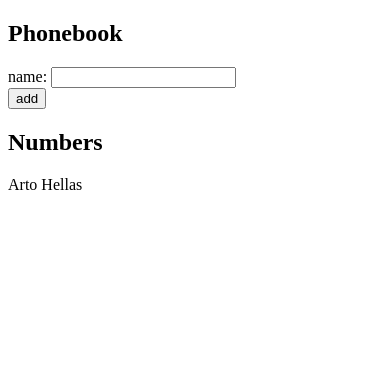
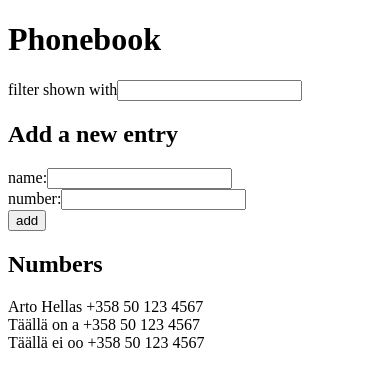
Before and after one commit to Niosni/FullStackOpen2023, a React (Vite) app in the folder osa2/puhelinluettelo/: page / in a window 390 px wide. Shown: the top 386 px of the page. Built offline with nearby package versions, Linux system fonts and the light colour scheme.

Commit message:
Task 2.8 and 2.9: add a phone number and a filter field

```diff
--- a/osa2/puhelinluettelo/src/App.jsx
+++ b/osa2/puhelinluettelo/src/App.jsx
@@ -2,50 +2,106 @@ import { useState } from 'react'
 
 const App = () => {
   const [persons, setPersons] = useState([
-    { name: 'Arto Hellas' }
+    {
+      name: 'Arto Hellas',
+      number: '+358 50 123 4567',
+    },
+    {
+      name: 'Täällä on a',
+      number: '+358 50 123 4567',
+    },
+    {
+      name: 'Täällä ei oo',
+      number: '+358 50 123 4567',
+    },
   ])
   const [newName, setNewName] = useState('')
+  const [newNumber, setNewNumber] = useState('')
+  const [filterValue, setFilterValue] = useState('')
+
+  const handleNumberChange = (event) => {
+    setNewNumber(event.target.value);
+  }
 
   const handleNameChange = (event) => {
     setNewName(event.target.value)
   }
 
-  const addName = (event) => {
+  const handleFilterChange = (event) => {
+    setFilterValue(event.target.value)
+  }
+
+  const addDetails = (event) => {
     event.preventDefault()
-    //handle duplicates
+
+    //handle duplicate names
     const allNames = persons.map(person => person.name)
-
     if (allNames.includes(newName)) {
       alert(`${newName} is already added to the phonebook!`)
       return;
     }
 
-    const nameObject = {
+    let personObject = {
       name: newName,
     }
+    //Add number if one given
+    if (newNumber) {
+      personObject = {
+        ...personObject,
+        number: newNumber,
+      }
+      setNewNumber('')
+    }
 
-    setPersons(persons.concat(nameObject))
+    setPersons(persons.concat(personObject))
     setNewName('')
   }
+  // Filter by name
+  let personsToShow = filterValue
+    ? persons.filter((person) =>
+        person.name.toLowerCase().includes(filterValue.toLowerCase()
+      ))
+    : persons
+
+  // Create the list to show
+  let listToShow = personsToShow.map(person =>
+    <div key={person.name}>{person.name} {person.number}</div>
+  )
+
+
 
   return (
     <div>
-      <h2>Phonebook</h2>
-      <form onSubmit={addName}>
+      <h1>Phonebook</h1>
+      <div>
+        filter shown with
+        <input
+          value={filterValue}
+          onChange={handleFilterChange}
+        />
+      </div>
+      <h2>Add a new entry</h2>
+      <form onSubmit={addDetails}>
         <div>
-          name: <input
-            value={newName}
-            onChange={handleNameChange}
-          />
+          name:
+            <input
+              value={newName}
+              onChange={handleNameChange}
+            />
+        </div>
+        <div>
+          number:
+            <input
+              value={newNumber}
+              onChange={handleNumberChange}
+            />
         </div>
         <div>
           <button type="submit">add</button>
         </div>
       </form>
       <h2>Numbers</h2>
-      {persons.map(person =>
-        <div key={person.name}>{person.name}</div>
-      )}
+      {listToShow}
     </div>
   )
 
```
